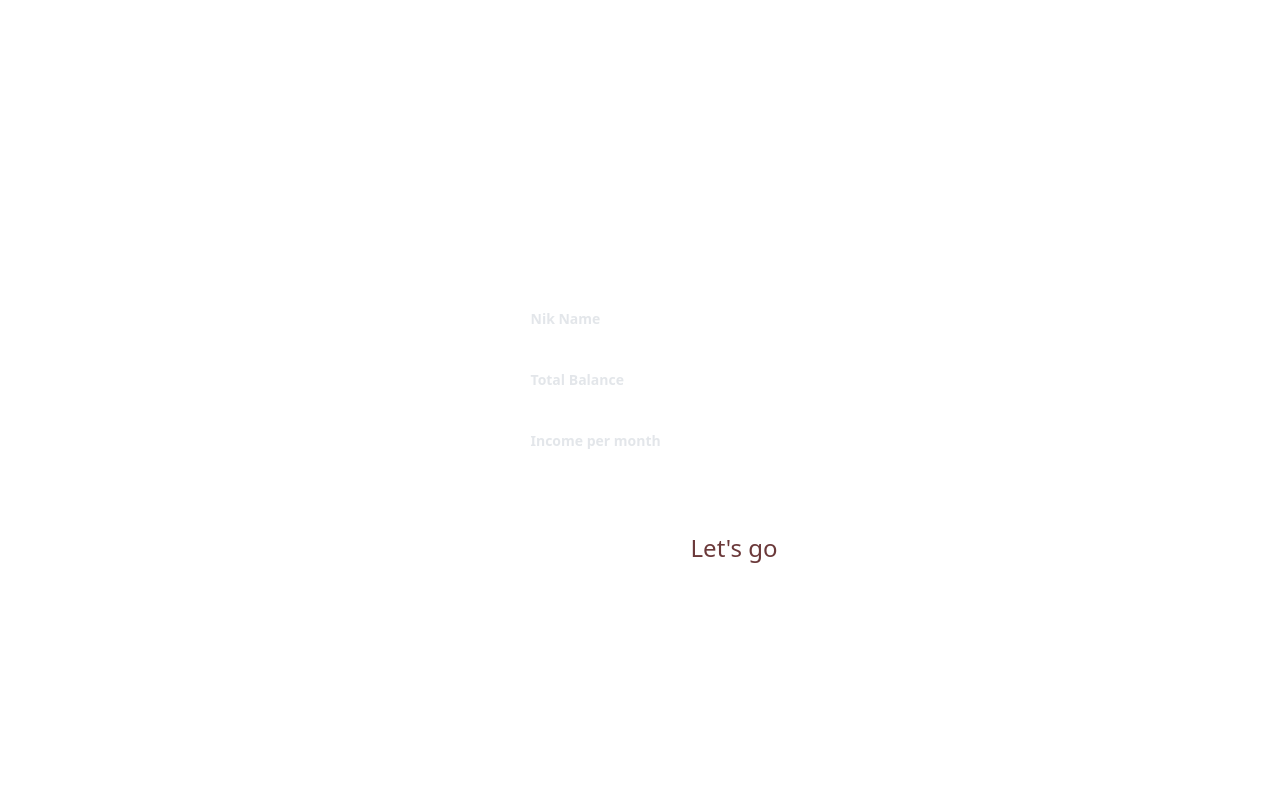
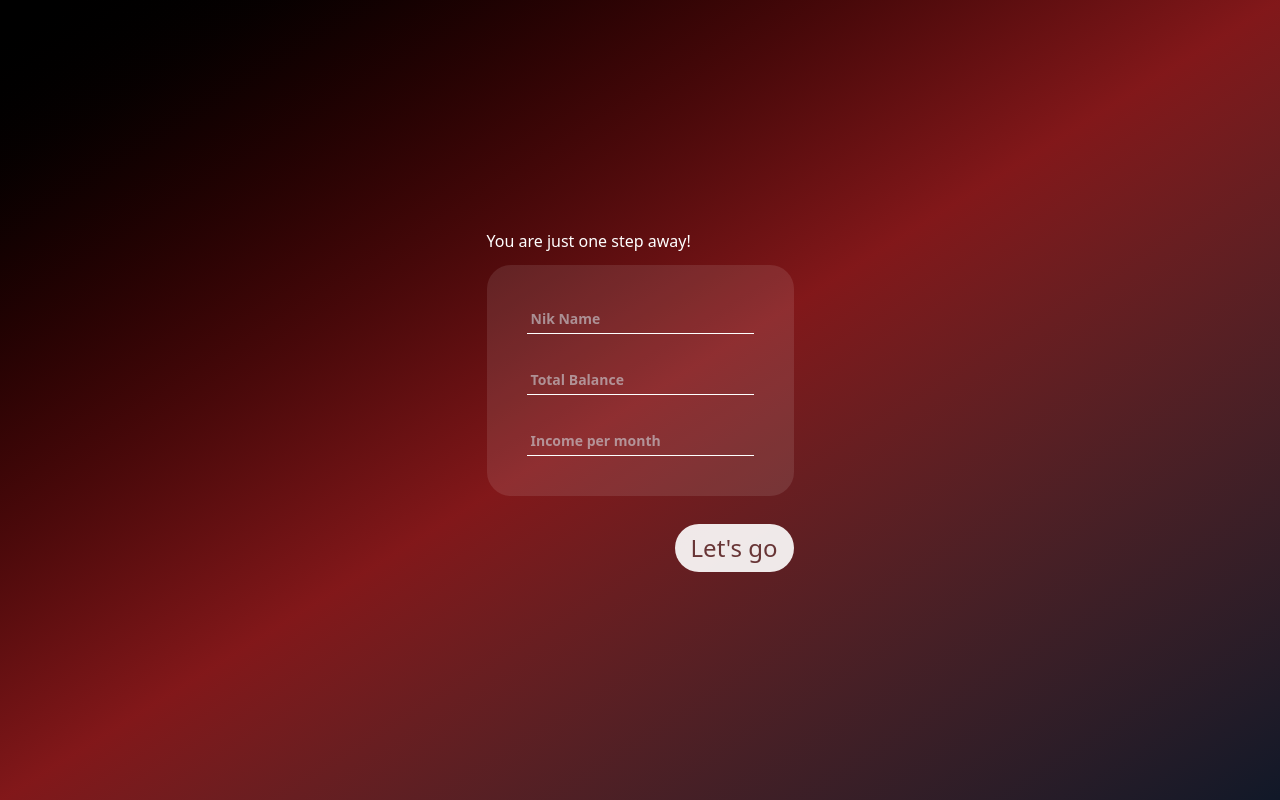
Before and after one commit to vinoddhaware/expanse-tracker, a React (Vite) app: page /expanse-tracker/login in a window 1280 px wide. Built offline with nearby package versions, Linux system fonts and the light colour scheme.

Commit message:
adding background

```diff
--- a/src/pages/Dashboard.jsx
+++ b/src/pages/Dashboard.jsx
@@ -23,7 +23,7 @@ const Dashboard = () => {
     }
 
   return (
-    <div className='min-h-screen dark:bg-gray-950'>
+    <div className='min-h-screen bg-black'>
         <div className='w-[90%] sm:w-[70%] md:w-[60%] lg:w-[50%]  mx-auto text-white flex flex-col gap-2 py-6'>
             <div className='flex justify-between items-center'>
             <span className='font-semibold'>Dashboard</span>
--- a/src/pages/GettingStarted.jsx
+++ b/src/pages/GettingStarted.jsx
@@ -5,7 +5,7 @@ import { NavLink } from 'react-router-dom';
 
 const GettingStarted = () => {
   return (
-    <div className='gap-4 flex flex-col justify-center items-center min-h-screen bg-gradient-to-br dark:bg-gray-950 text-white'>
+    <div className='gap-4 flex flex-col justify-center items-center min-h-screen bg-gradient-to-br  text-black'>
         <div className='flex justify-center items-center px-14 sm:px-0'>
             <div>
                 <h1 className='text-4xl'> Welcome to EXPENSEX. </h1>
--- a/src/pages/Login.jsx
+++ b/src/pages/Login.jsx
@@ -28,7 +28,7 @@ const Login = () => {
   }
 
   return (
-    <div className='flex flex-col justify-center items-center min-h-screen bg-gradient-to-br dark:bg-gray-950 text-white'>
+    <div className='flex flex-col justify-center items-center min-h-screen bg-gradient-to-br from-black to-gray-900 via-red-900 text-white'>
       <form onSubmit={handleFormSubmit} className='flex flex-col justify-center items-start gap-3'>
         <p> You are just one step away! </p>
         <div className='flex flex-col justify-center items-center bg-white/10 p-10 rounded-3xl gap-8'>
```
